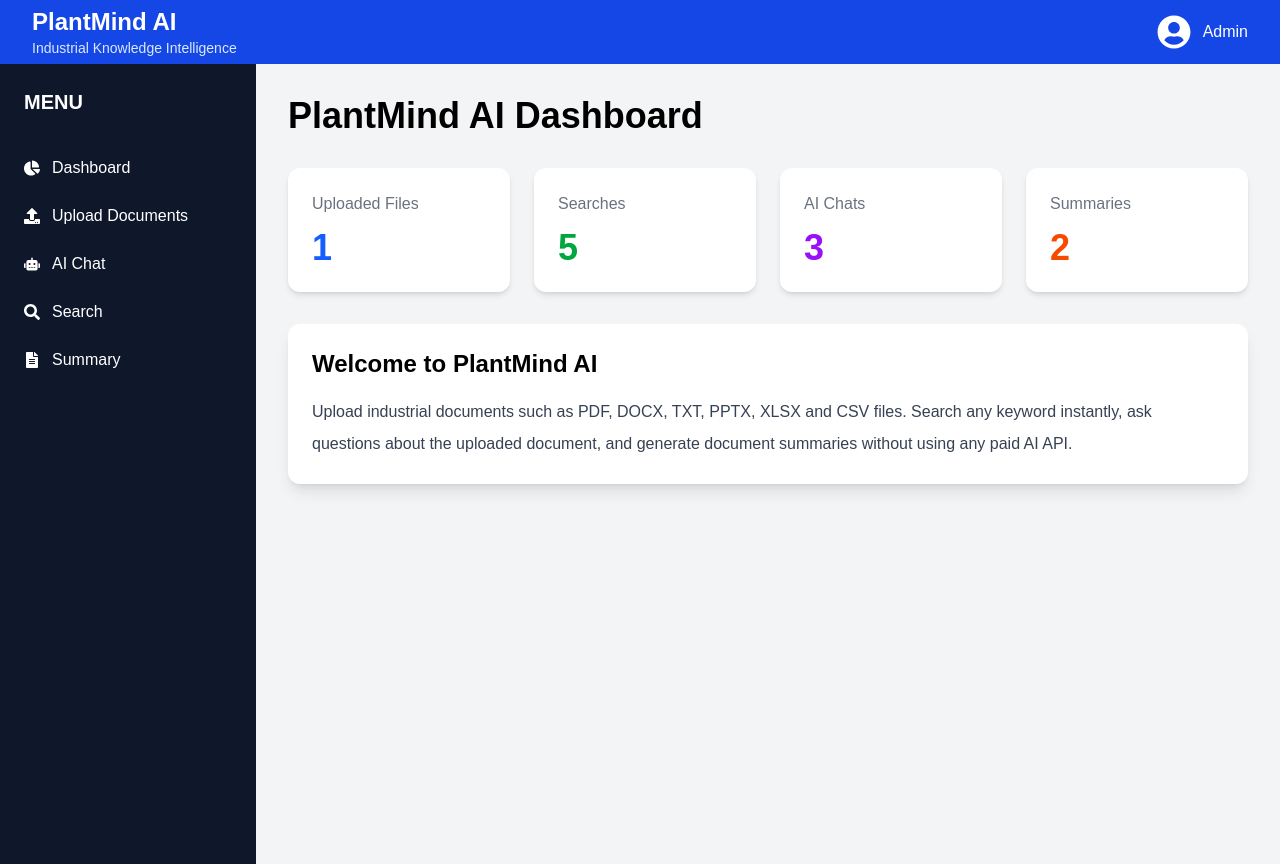
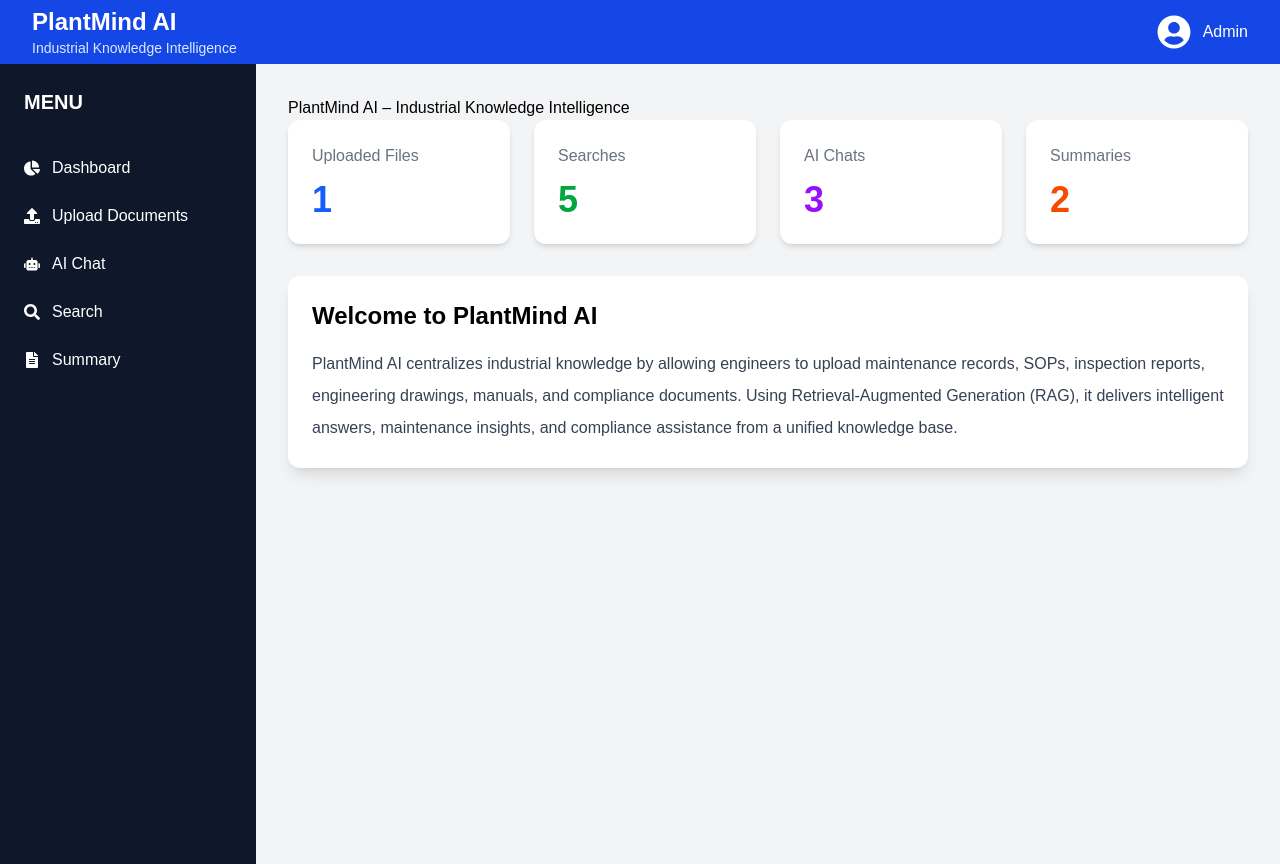
Before and after one commit to GadamsettyKeerthi/PlantMind-AI, a React app in the folder frontend/: page / in a window 1280 px wide. Built offline with nearby package versions, Linux system fonts and the light colour scheme; the HTML template or start-up script is replaced by a standard one.

Commit message:
Revise dashboard title and enhance description
Updated the dashboard title and description to reflect a more detailed overview of PlantMind AI's capabilities.

```diff
--- a/frontend/src/pages/Dashboard.jsx
+++ b/frontend/src/pages/Dashboard.jsx
@@ -12,9 +12,7 @@ function Dashboard() {
 
         <div className="flex-1 bg-gray-100 min-h-screen p-8">
 
-          <h1 className="text-4xl font-bold mb-8">
-            PlantMind AI Dashboard
-          </h1>
+          <h1>PlantMind AI – Industrial Knowledge Intelligence</h1>
 
           <div className="grid grid-cols-1 md:grid-cols-4 gap-6 mb-8">
 
@@ -51,9 +49,7 @@ function Dashboard() {
             </h2>
 
             <p className="text-gray-700 leading-8">
-              Upload industrial documents such as PDF, DOCX, TXT, PPTX, XLSX and CSV files.
-              Search any keyword instantly, ask questions about the uploaded document,
-              and generate document summaries without using any paid AI API.
+              PlantMind AI centralizes industrial knowledge by allowing engineers to upload maintenance records, SOPs, inspection reports, engineering drawings, manuals, and compliance documents. Using Retrieval-Augmented Generation (RAG), it delivers intelligent answers, maintenance insights, and compliance assistance from a unified knowledge base.
             </p>
 
           </div>
```
